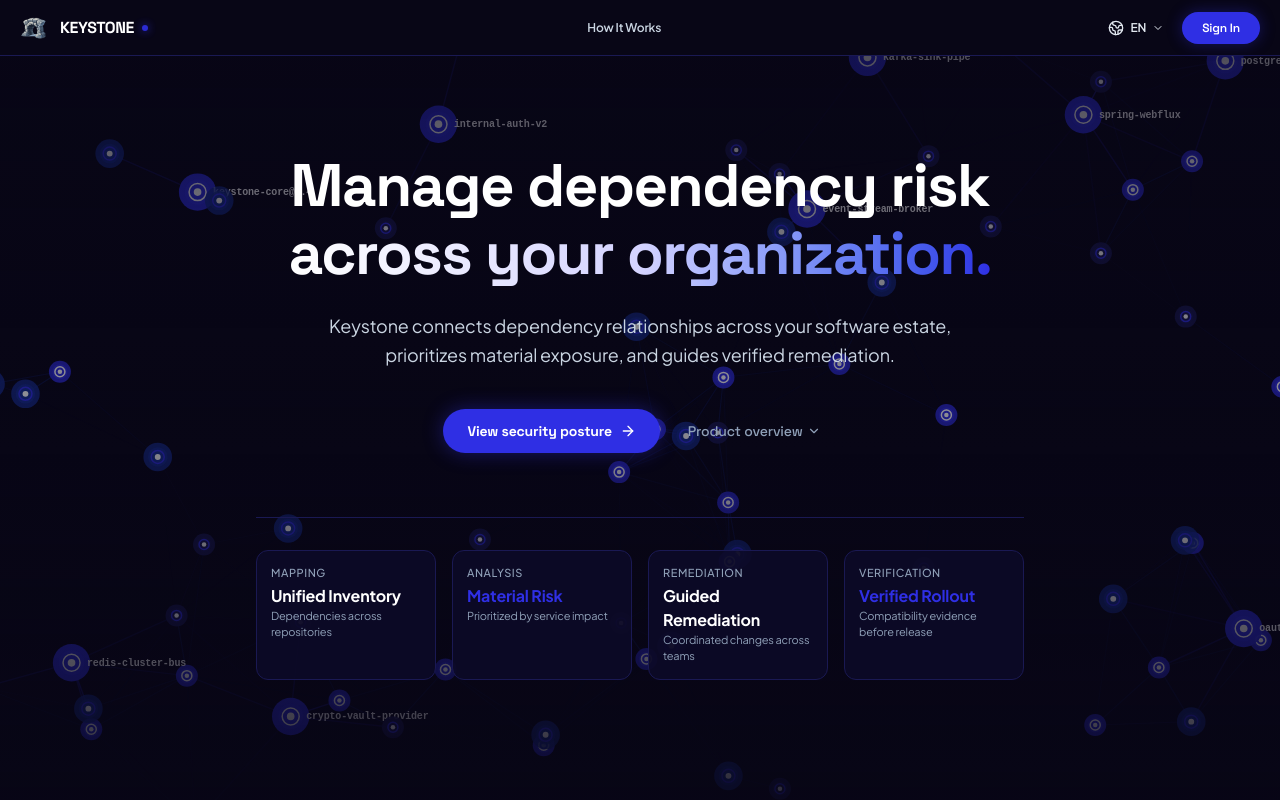
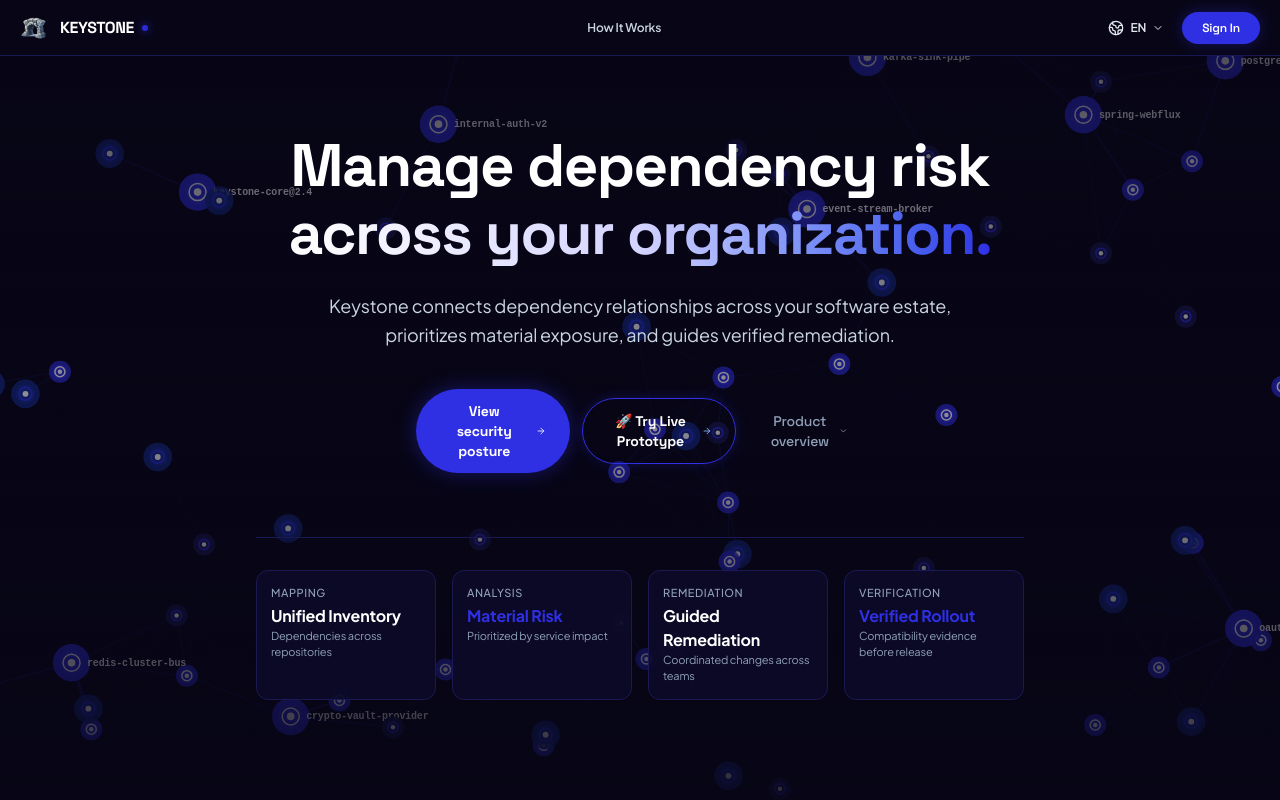
Before and after one commit to shreyv7/keyStone, a React (Vite) app: page / in a window 1280 px wide. Shown: the top 800 px of the page. Built offline with nearby package versions, Linux system fonts and the light colour scheme.

Commit message:
feat: add live prototype link to README and landing page
- Add shields.io badge and blockquote callout in README pointing to https://key-stone-alpha.vercel.app
- Add '🚀 Try Live Prototype' CTA button in hero section of LandingPage.tsx

```diff
--- a/src/components/LandingPage.tsx
+++ b/src/components/LandingPage.tsx
@@ -150,6 +150,15 @@
             <ArrowRight className="w-4 h-4 text-white group-hover:translate-x-0.5 transition-transform" />
           </button>
 
+          <a
+            href="https://key-stone-alpha.vercel.app"
+            target="_blank"
+            rel="noopener noreferrer"
+            className="w-full sm:w-auto px-6 py-3 rounded-full text-sm font-heading font-bold text-white border border-[#2f2fe4] hover:bg-[#2f2fe4]/20 shadow-[0_0_12px_rgba(47,47,228,0.25)] transition-all flex items-center justify-center gap-2 cursor-pointer group"
+          >
+            <span>🚀 Try Live Prototype</span>
+            <ArrowRight className="w-4 h-4 text-blue-300 group-hover:translate-x-0.5 transition-transform" />
+          </a>
 
           <button
             onClick={() => scrollToSection("process")}
@@ -159,6 +168,7 @@
             <ChevronDown className="w-3.5 h-3.5" />
           </button>
         </div>
+
 
         {/* Minimalist Micro-Metrics Bar */}
         <div className="grid grid-cols-2 md:grid-cols-4 gap-4 w-full max-w-3xl pt-8 border-t border-[#1a1953] text-left">
```
Also changed, not shown: 1 other file (tests, documents, lock files or other folders).
